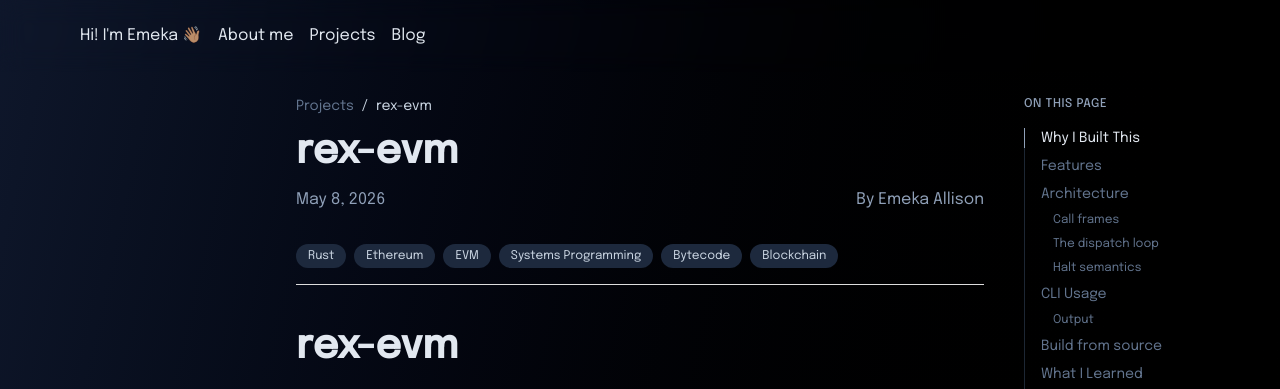
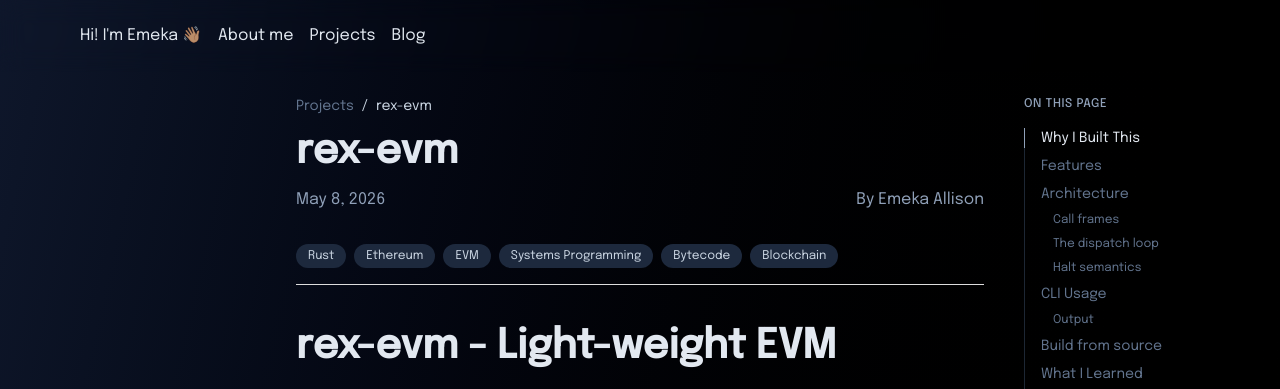
Before and after one commit to Aliemeka/personal-site, an Astro site: page /projects/rex-evm in a window 1280 px wide. Shown: the top 389 px of the page. Built offline with nearby package versions, Linux system fonts and the light colour scheme; Astro itself is replaced by a stand-in of ours.

Commit message:
Update rex-evm title to include

```diff
--- a/src/pages/projects/rex-evm.md
+++ b/src/pages/projects/rex-evm.md
@@ -8,7 +8,7 @@ tags:
   ["Rust", "Ethereum", "EVM", "Systems Programming", "Bytecode", "Blockchain"]
 ---
 
-# rex-evm
+# rex-evm - Light-weight EVM
 
 A minimal Ethereum Virtual Machine written in Rust, with a small CLI for executing raw smart contract bytecode. It runs hex bytecode directly from your terminal, traces every opcode, reports gas usage, and stays small enough to drop onto any machine with a Rust toolchain.
 
```
